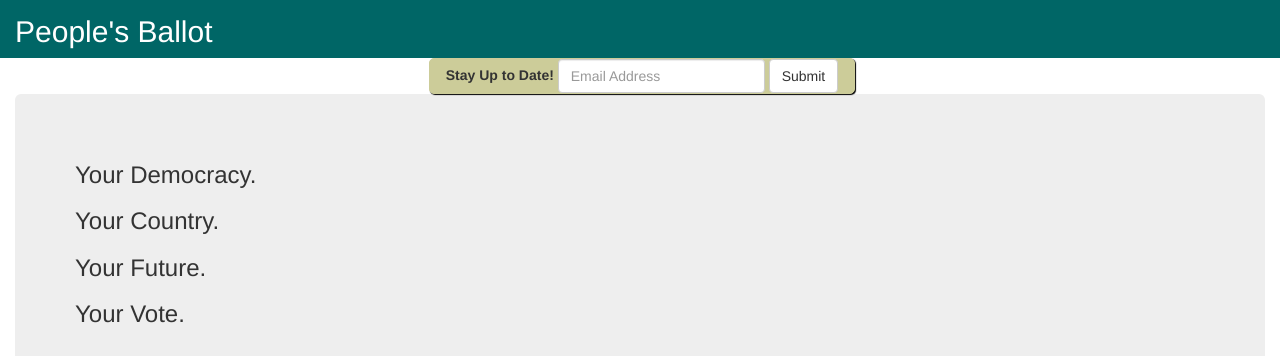
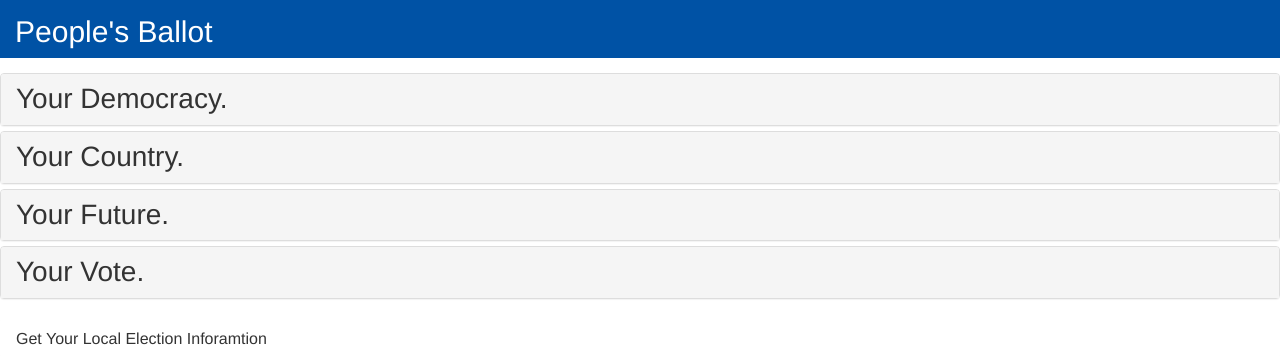
Before and after one commit to mikhael28/peoplesballot, a Flask app: page / in a window 1280 px wide. Shown: the top 356 px of the page. Run offline with Flask 2, Linux system fonts and the light colour scheme; some libraries are stand-ins or nearby versions.

Commit message:
new UI look plus gmap

```diff
--- a/static/css/mystrap.css
+++ b/static/css/mystrap.css
@@ -1,31 +1,20 @@
 .title {
 	margin-top:15px;
-}
-.row-centered {
-    text-align: center;
-}
-.col-centered {
-    display:inline-block;
-    float:none;
-    /* reset the text-align */
-    text-align:left;
-    /* inline-block space fix */
-    margin-right:-4px;
-}
-.form-center{
-    text-align:center;
-}
-.mailing-list {
-	text-align:center;
-	background-color: #cccc99;
-	border:1px double #cccc99;
-	display: inline-block;
-	border-radius:5px;
-	box-shadow: 1px 1px 1px #000000;
-	z-index: 10;
 }
 h3.mainLinks:hover{
 	color: #3333ff;
 	cursor: pointer;
 	text-decoration: underline;
 }
+.panel{
+	cursor:pointer;
+}
+.panel-heading:hover {
+	background-color:#F0F0F0;
+}
+.panel-body{
+	cursor:auto;
+}
+h4.panel-title{
+	font-size: 200%;
+}
--- a/templates/index.html
+++ b/templates/index.html
@@ -2,101 +2,141 @@
 <html lang="en">
 <head>
 	<meta charset = "UTF-8">
+	<meta name="viewport" content="width=device-width, initial-scale=1">
+	<link rel="stylesheet" href="http://maxcdn.bootstrapcdn.com/bootstrap/3.3.7/css/bootstrap.min.css">
 	<link rel="stylesheet" href="{{ url_for('static', filename='css/bootstrap.min.css') }}">
-	<link rel="stylesheet" href="{{ url_for('static', filename='css/mystrap.css') }}"
-	<meta name="viewport" content="width=device-width, initial-scale=1">
-	<script type="text/javascript">
-		function showContent(contentId)
-		{
-			var infoId = contentId
-			var showBox = document.getElementById('main-content');
-			var boxSetting = showBox.style.display;
-			var showInfo = document.getElementById(contentId);
-			//var infoSetting = showInfo.style.display;
-			//document.getElementById('main-content').style.display='inline';
-			//document.getElementById(contentId).style.display='inline';
-
-			if (boxSetting == 'inline') {
-				document.getElementById('content-1').style.display='none';
-				document.getElementById('content-2').style.display='none';
-				document.getElementById('content-3').style.display='none';
-				document.getElementById('content-4').style.display='none';
-				showInfo.style.display = 'inline';
-			}
-			else {
-				showBox.style.display = 'inline';
-				showInfo.style.display = 'inline';
-			}
-		}
-		function hoverTime() {
-			document.getElementById('info').style.backgroundColor='#999999';
-		}
-		function reset() {
-			document.getElementById('info').style.backgroundColor='inherit';
+	<link rel="stylesheet" href="{{ url_for('static', filename='css/mystrap.css') }}">
+	<script src="https://ajax.googleapis.com/ajax/libs/jquery/1.12.4/jquery.min.js"></script>
+  	<script src="http://maxcdn.bootstrapcdn.com/bootstrap/3.3.7/js/bootstrap.min.js"></script>
+  	<script>
+      	var map;
+      	function initMap() {
+        	map = new google.maps.Map(document.getElementById('map'), {
+          		center: {lat: 47.603843, lng: -122.330045},
+          		zoom: 12
+        	});
       	}
     </script>
+  	<script src="https://maps.googleapis.com/maps/api/js?key=AIzaSyCeFI11XGIKAZPvvB-PJskPPk39RqIZ-2E&callback=initMap" async defer></script>
 </head>
 <body>
 	<div class="container-fluid">
-		<div class="row header" style="background-color:#006666;">
+		<div class="row header" style="background-color:#0052A5;">
 			<div class="col-md-12">
 				<h2 style="color:white" class="title"> People's Ballot </h2>
 			</div>
 		</div>
-		<div class="row row-centered">
-			<div class="col-lg-4 col-centered mailing-list">
-				<form class="form-inline form-center" role="form">
-					<div class="form-group">
-						<label for="email">Stay Up to Date!</label>
-						<input type="email" class="form-control" id="email" placeholder="Email Address">
-						<button type="submit" class="btn btn-default">Submit</button>
+		<div class="row">
+			<div class="panel-group" style="margin-top:15px;" id="main-content">
+  				<div class="panel panel-default" data-toggle="collapse" data-parent="#main-content" href="#collapse1">
+    				<div class="panel-heading">
+      					<h4 class="panel-title">
+        					Your Democracy.
+      					</h4>
     				</div>
-				</form>
-			</div>
-		</div>
-		<div class="jumbotron">
-			<div class="row">
-				<div class="col-lg-3">
-					<h3 class="mainLinks" onClick="showContent('content-1')">Your Democracy.</h3>
-					<h3 class="mainLinks" onClick="showContent('content-2')">Your Country.</h3>
-					<h3 class="mainLinks" onClick="showContent('content-3')">Your Future.</h3>
-					<h3 class="mainLinks" onClick="showContent('content-4')">Your Vote.</h3>
-				</div>
-				<div style="display:none;" class="col-lg-9" id="main-content" >
-					<p style="display:none;" id ='content-1'>
+    				<div id="collapse1" class="panel-collapse collapse"><!-- add 'in' to class to default open pannel -->
+      					<div class="panel-body">
       						Across the United States, Democrats control 68 out of 98 partisan electoral legislatures while Republicans control.<a href="http://www.realclearpolitics.com/articles/2014/11/11/the_other_gop_wave_state_legislatures__124626.html">Click Here</a>
 
 							In Washington State, we elect our judicial branch each year. Link:
 
 							http://votingforjudges.org/
-					</p>
-					<p style="display:none;" id ='content-2'>
+						</div>
+  					</div>
+  				</div>
+  				<div class="panel panel-default" data-toggle="collapse" data-parent="#main-content" href="#collapse2">
+    				<div class="panel-heading">
+      					<h4 class="panel-title">
+        					Your Country.
+      					</h4>
+    				</div>
+    				<div id="collapse2" class="panel-collapse collapse">
+      					<div class="panel-body">Lorem ipsum dolor sit amet, consectetur adipisicing elit,
       						Federal Elections impact your life on a daily basis, but their rate of turnout is much lower in non-Presidential years. Link:
 
 							http://www.pewresearch.org/fact-tank/2014/07/24/voter-turnout-always-drops-off-for-midterm-elections-but-why/
-
-					</p>
-					<p style="display:none;" id ='content-3'>
+      					</div>
+    				</div>
+  				</div>
+  				<div class="panel panel-default" data-toggle="collapse" data-parent="#main-content" href="#collapse3">
+    				<div class="panel-heading">
+      					<h4 class="panel-title">
+        					Your Future.
+     					</h4>
+    				</div>
+    				<div id="collapse3" class="panel-collapse collapse">
+      					<div class="panel-body">
       						Content coming soon.
-					</p>
-					<p style="display:none;" id ='content-4'>
+      					</div>
+    				</div>
+  				</div>
+  				<div class="panel panel-default" data-toggle="collapse" data-parent="#main-content" href="#collapse4">
+  					<div class="panel-heading">
+  						<h4 class="panel-title">
+  							Your Vote.
+  						</h4>
+  					</div>
+  					<div id="collapse4" class="panel-collapse collapse">
+  						<div class="panel-body">
   							All who can, should. Link to register below:
 							http://www.sos.wa.gov/elections/register.aspx
 
 							A timeline of the History of Voting. Link:
 
 							http://massvote.org/voterinfo/history-of-voting-rights/
-					</p>
+  						</div>
   					</div>
   				</div>
   			</div>
   		</div>
   				<div class="row">
-		<div class ="col-md-3"></div>
-		<div class ="col-md-6">
-			<iframe src="https://www.google.com/maps/embed?pb=!1m14!1m12!1m3!1d43031.95802400173!2d-122.3440424807373!3d47.61646222764763!2m3!1f0!2f0!3f0!3m2!1i1024!2i768!4f13.1!5e0!3m2!1sen!2sus!4v1470110041944" width="600" height="450" frameborder="0" style="border:0" allowfullscreen></iframe>
+				<div class="panel panel-heading" style="margin-bottom:0px;"id="address-bar"data-toggle="collapse" data-parent="#address-bar" href="#addinfo">
+					<h5 class="panel-title">
+						<a href="#">Get Your Local Election Inforamtion</a>
+					</h5>
 				</div>
-		<div class="col-md-3"></div>
+				<div id="addinfo" class="panel-collapse collapse">
+					<div class="panel-body">
+						<div class="col-md-4">
+							<form class="form" role="form">
+								<div class="form-group">
+									<label for="zipcode">Zip Code</label>
+									<input type="zipcode" class="form-control">
+								</div>
+								<button type="submit" class="btn btn-default">Submit</button>
+							</form>
+						</div>
+						<div class="col-md-1">
+							<h1>
+								OR
+							</h1>
+						</div>
+						<div class="col-md-5">
+							<form class="form" role="form">
+								<div class="form-group">
+									<label for="add1">Address</label>
+									<input type="add1" class="form-control">
+
+									<label for="city">City</label>
+									<input type="city" class="form-control">
+
+									<label for="state">State</label>
+									<input type="state" class="form-control">
+
+									<label for="zip">Zip</label>
+									<input type="zip" class="form-control">
+								</div>
+								<button type="submit" class="btn btn-default">Submit</button>
+							</form>
+						</div>
+					</div>
+				</div>
+		</div>
+		<div class="row">
+			<div class="col-md-12" id="map" style="height:300px;">
+
+			</div>
+		</div>
 	</div>
 <script>
   (function(i,s,o,g,r,a,m){i['GoogleAnalyticsObject']=r;i[r]=i[r]||function(){
```
Also changed, not shown: 2 other files. Lines whose indentation alone changed are shown as unchanged.
